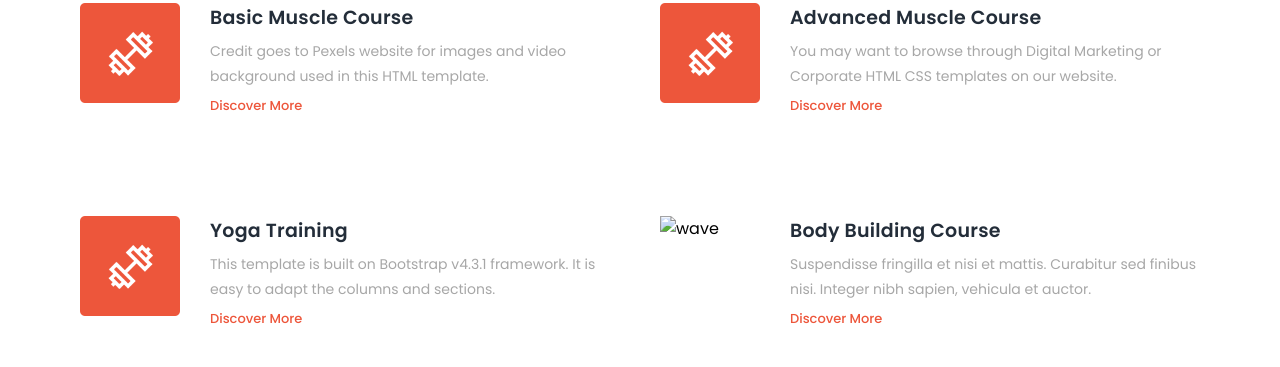
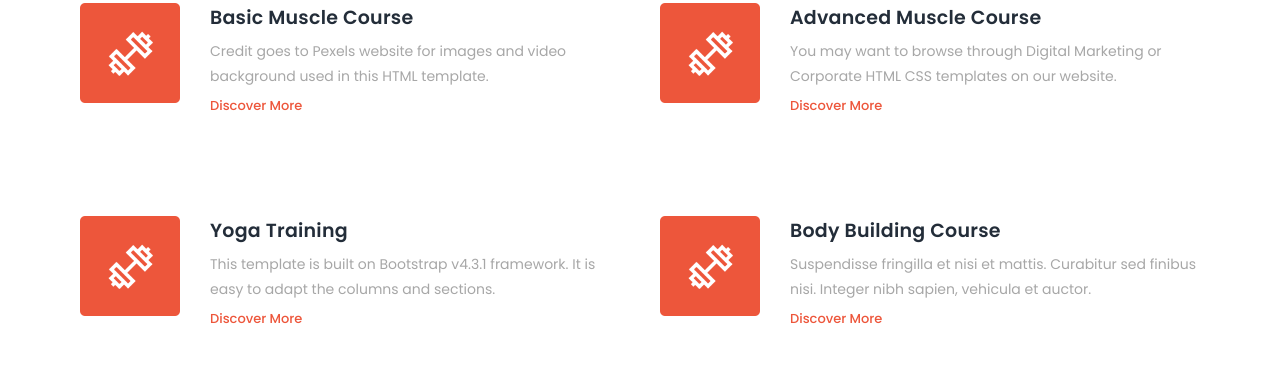
Before and after one commit to yuwazac/FIRST-PROJECT, a plain HTML site: page index.html in a window 1280 px wide. Shown: the part 1534-1901 px from the top of the page. Drawn offline with Linux system fonts and the light colour scheme; a web font is replaced by a local one.

Commit message:
add one more images

```diff
--- a/index.html
+++ b/index.html
@@ -145,7 +145,7 @@
                 <div class="content-items">
                     <div class="content-item">
                         <div class="left-icon">
-                            <img src="/features-first-icon.pnggit" alt="wave" >
+                            <img src="/features-first-icon.png" alt="wave" >
                         </div>
                         <!-- right content start -->
                          <div class="right-content">
```
